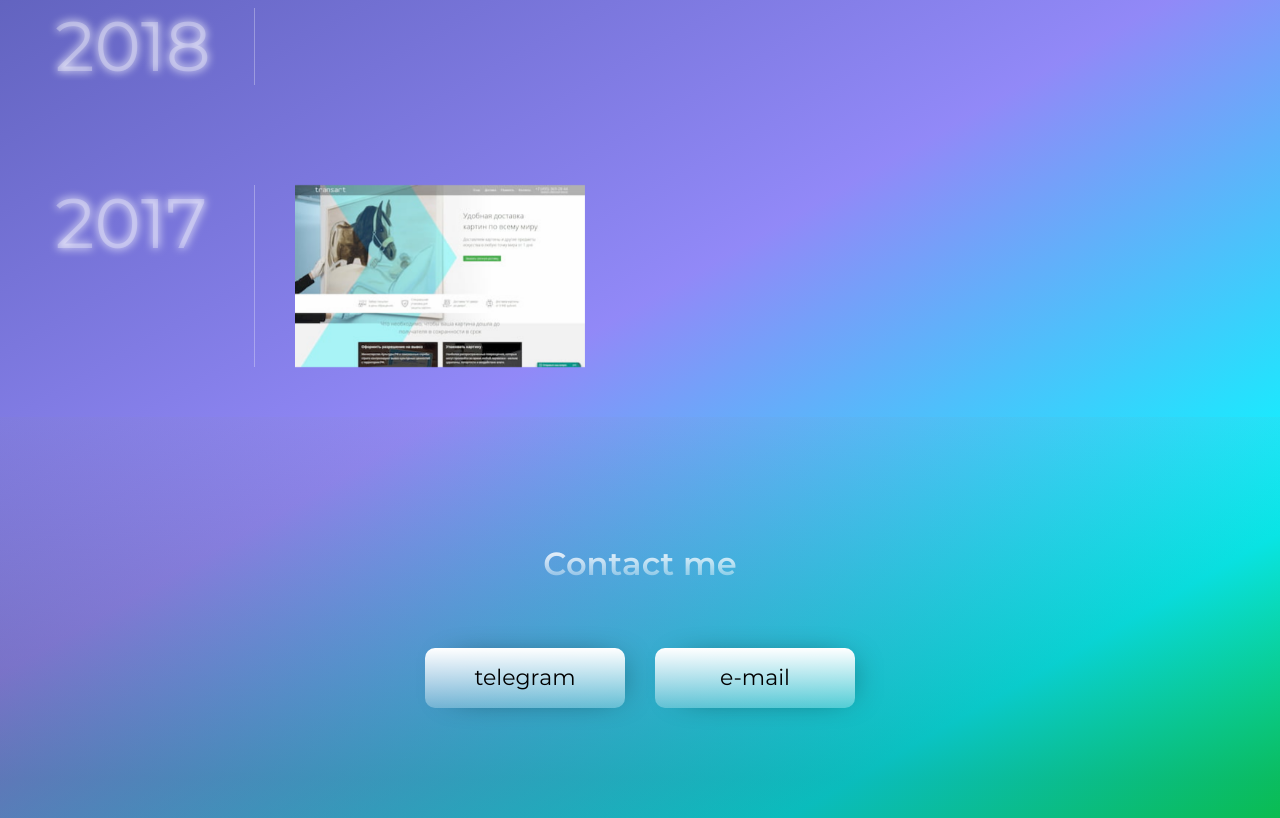
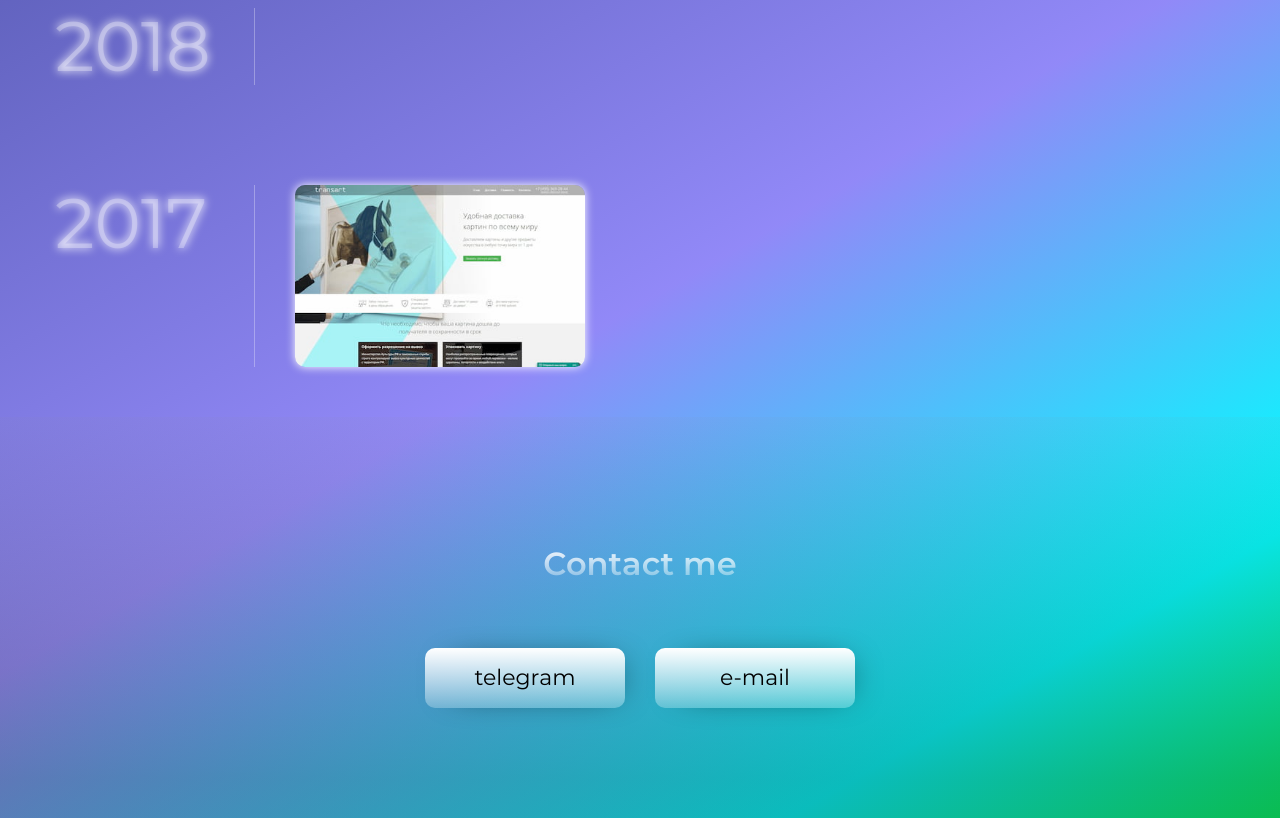
Before and after one commit to lenaryan/lenaryan.github.io, a website: page works/index.html in a window 1280 px wide. Shown: the part 1292-2110 px from the top of the page. Drawn offline with Linux system fonts and the light colour scheme.

Commit message:
small fix

```diff
--- a/works/index.html
+++ b/works/index.html
@@ -84,7 +84,7 @@
                 <span class="year__span">2017</span>
             </div>
             <div class="year__works">
-                <div class="year__work">
+                <div class="year__work work">
                     <img src="/src/img/works/works-transart.jpg" alt="Transart" class="work__img">
                 </div>
             </div>
```
